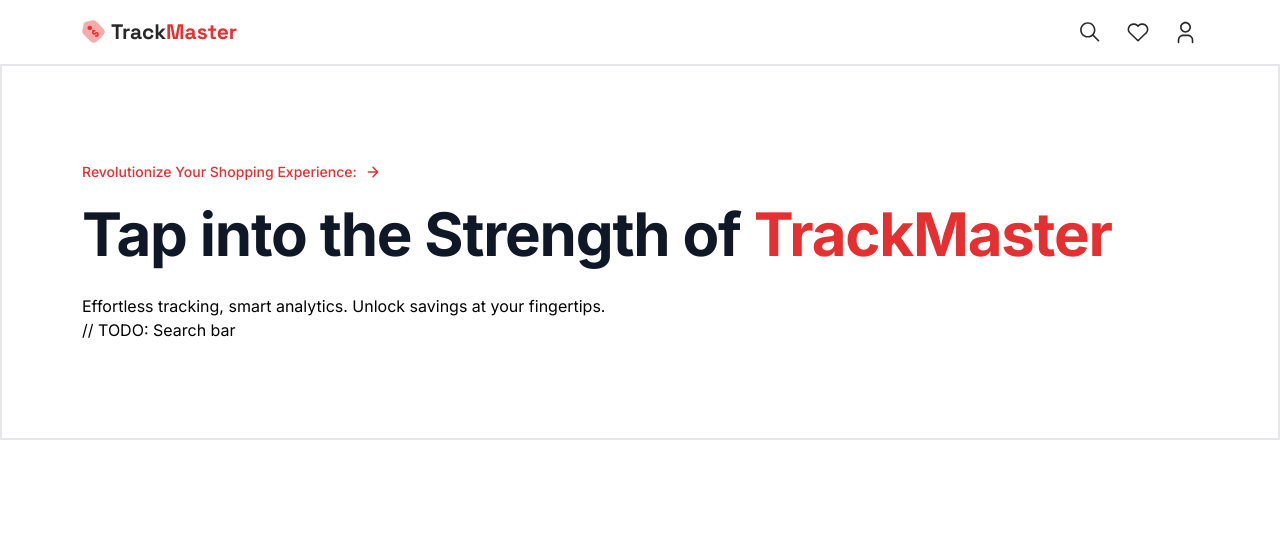
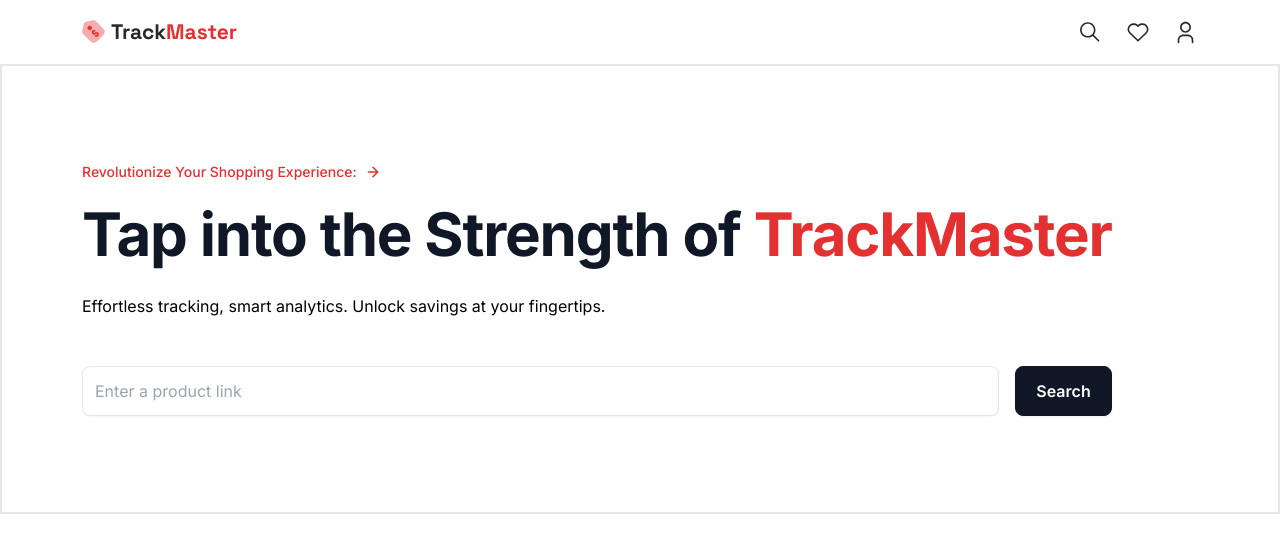
Before and after one commit to Richie735/TrackMaster, a Next.js app: page / in a window 1280 px wide. Shown: the top 552 px of the page. Built offline with nearby package versions, Linux system fonts and the light colour scheme.

Commit message:
Add Searchbar Component

```diff
--- a/app/page.tsx
+++ b/app/page.tsx
@@ -1,3 +1,4 @@
+import Searchbar from "@/components/Searchbar";
 import Image from "next/image";
 
 const Home = () => {
@@ -23,7 +24,8 @@ const Home = () => {
                      Effortless tracking, smart analytics. Unlock savings at
                      your fingertips.
                   </p>
-                  // TODO: Search bar
+
+                  <Searchbar />
                </div>
             </div>
          </section>
--- /dev/null
+++ b/components/Searchbar.tsx
@@ -0,0 +1,21 @@
+"use client";
+
+const Searchbar = () => {
+   const handleSubmit = () => {};
+
+   return (
+      <form className="flex flex-wrap gap-4 mt-12" onSubmit={handleSubmit}>
+         <input
+            type="text"
+            placeholder="Enter a product link"
+            className="searchbar-input"
+         />
+
+         <button type="submit" className="searchbar-btn">
+            Search
+         </button>
+      </form>
+   );
+};
+
+export default Searchbar;
```
